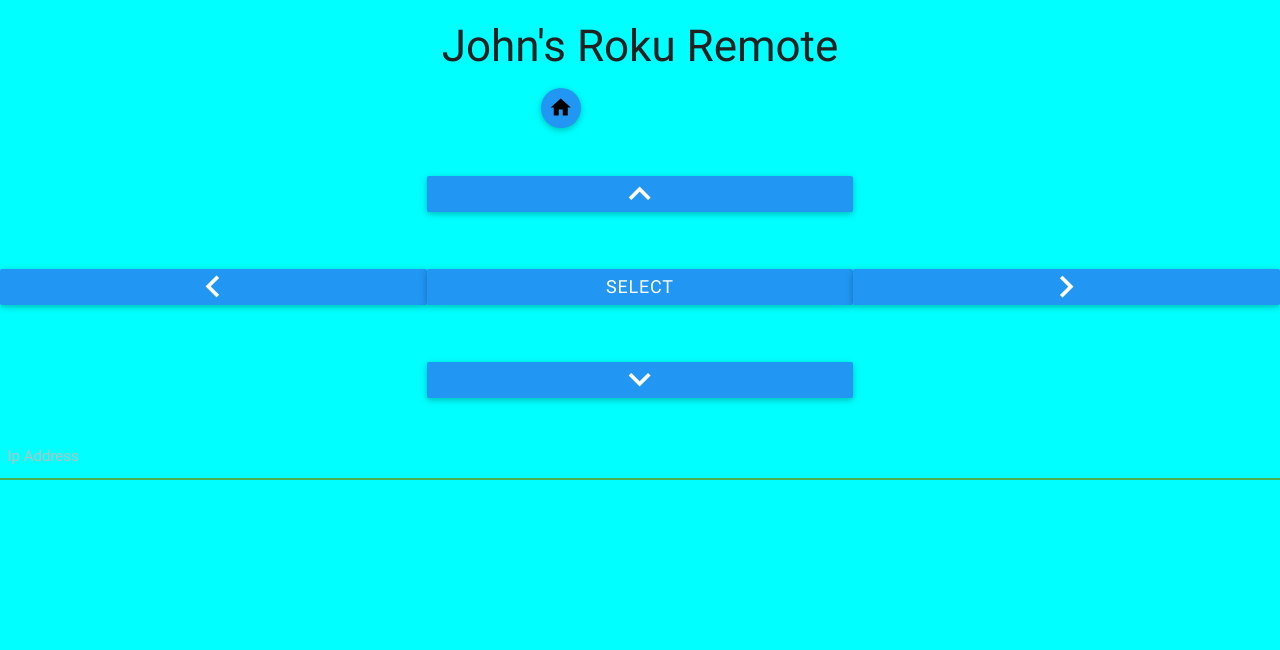
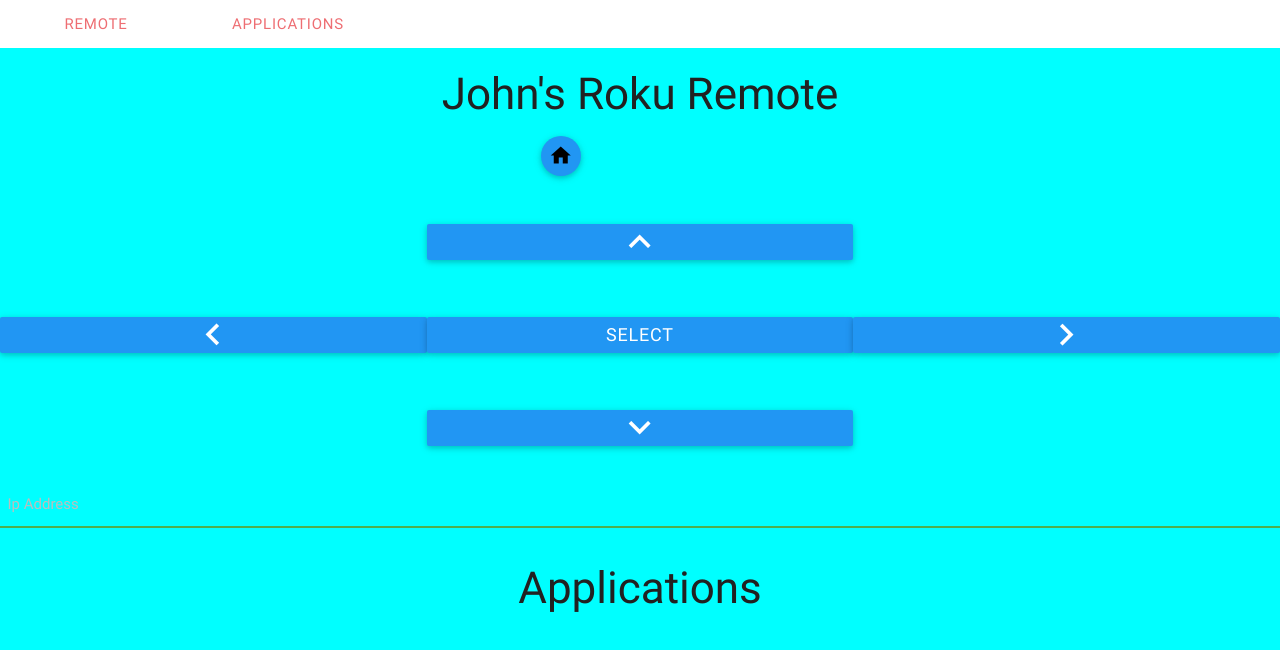
Before and after one commit to john-pettigrew/roku-remote, a browser extension: page remote.html in a window 1280 px wide. Drawn offline with Linux system fonts and the light colour scheme.

Commit message:
Add tabs.

```diff
--- a/remote.html
+++ b/remote.html
@@ -5,6 +5,13 @@
     <link type="text/css" rel="stylesheet" href="style/style.css" media="screen,projection"/>
   </head>
   <body>
+    <div class="col s12">
+      <ul class="tabs">
+        <li class="tab col s6"><a href="#remote">remote</a></li>
+        <li class="tab col s6"><a href="#applications">applications</a></li>
+      </ul>
+    </div>
+    <div id="remote">
       <h3 style="font-size:44px; text-align:center;">John's Roku Remote</h3>
       <div class="row">
         <div class=" col s1 offset-s5">
@@ -26,7 +33,11 @@
         <input id="address" style="text-align: center; font-size: 32px;" type="text"></input>
         <label for="address">Ip Address</label>
       </div>
+    </div>
+    <div id="applications">
+      <h3 style="font-size:44px; text-align:center;">Applications</h3>
       <ul id="channel-list"></ul>
+    </div>
     <script src="bower_components/jquery/dist/jquery.min.js"></script>
     <script src="bower_components/materialize/bin/materialize.js"></script>
     <script src="javascripts/controller.js"></script>
```
Lines whose indentation alone changed are shown as unchanged.
